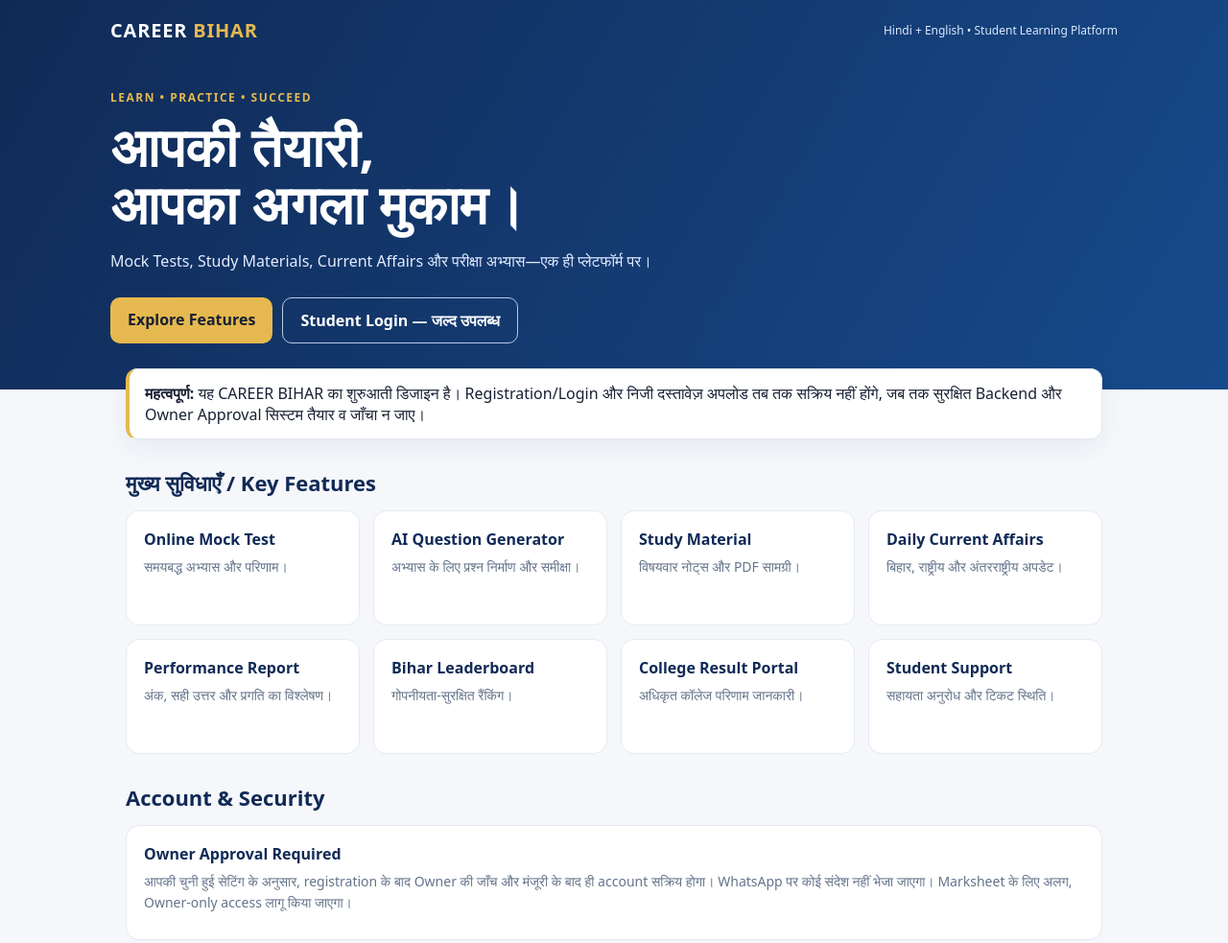
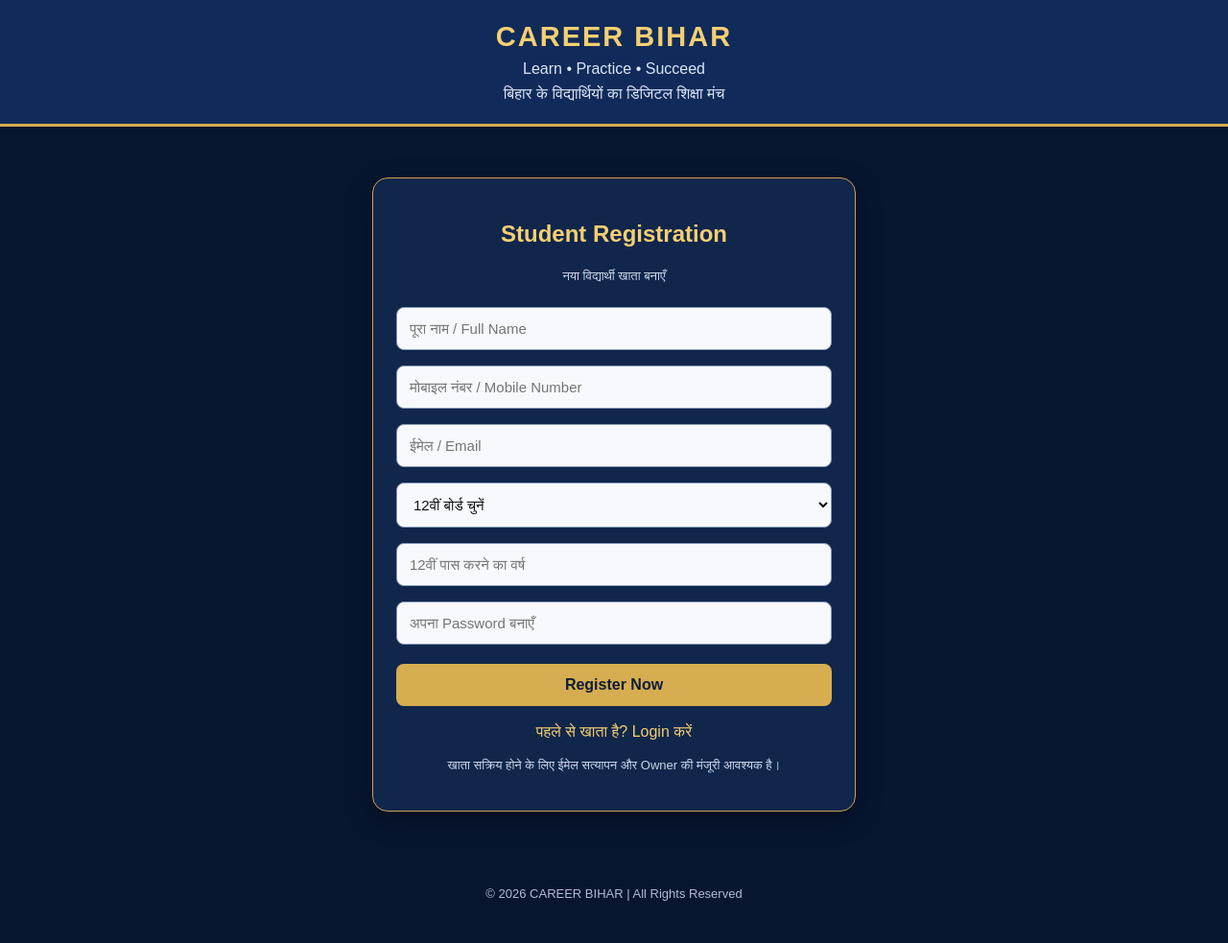
Before and after one commit to sarveshk81330-max/career-bihar, a plain HTML site: page index.html in a window 1280 px wide. Shown: the top 983 px of the page at 96% size. Drawn offline with nearby package versions, Linux system fonts and the light colour scheme.

Commit message:
Update index.html

```diff
--- a/index.html
+++ b/index.html
@@ -1,68 +1,140 @@
-<!doctype html>
+
+<!DOCTYPE html>
 <html lang="hi">
 <head>
-  <meta charset="utf-8">
-  <meta name="viewport" content="width=device-width, initial-scale=1">
-  <meta name="theme-color" content="#102a56">
-  <title>CAREER BIHAR | Learn • Practice • Succeed</title>
+<meta charset="UTF-8">
+<meta name="viewport" content="width=device-width, initial-scale=1.0">
+<title>CAREER BIHAR | Student Portal</title>
+<script src="https://cdn.jsdelivr.net/npm/@supabase/supabase-js@2"></script>
 <style>
-    :root{--navy:#102a56;--blue:#174a8b;--gold:#e5b94f;--ink:#172033;--muted:#64748b;--paper:#f5f7fb}
-    *{box-sizing:border-box} body{margin:0;font-family:system-ui,-apple-system,Segoe UI,Roboto,sans-serif;background:var(--paper);color:var(--ink)}
-    header{background:linear-gradient(120deg,var(--navy),var(--blue));color:white;padding:18px 20px 48px}
-    .nav{max-width:1050px;margin:auto;display:flex;justify-content:space-between;align-items:center;gap:12px}
-    .brand{font-weight:900;letter-spacing:.8px;font-size:20px}.brand span{color:var(--gold)}
-    .tag{font-size:12px;color:#dbeafe}.hero{max-width:1050px;margin:48px auto 0}
-    .eyebrow{color:var(--gold);font-weight:800;letter-spacing:1.5px;font-size:12px}
-    h1{font-size:clamp(32px,7vw,56px);line-height:1.08;margin:12px 0}
-    .hero p{max-width:620px;color:#e4edff;line-height:1.7}
-    .actions{display:flex;flex-wrap:wrap;gap:10px;margin-top:24px}
-    a.btn{display:inline-block;padding:12px 18px;border-radius:10px;text-decoration:none;font-weight:750}
-    .primary{background:var(--gold);color:#172033}.secondary{border:1px solid #b8c9e8;color:white}
-    main{max-width:1050px;margin:-22px auto 50px;padding:0 16px}
-    .notice{background:white;border:1px solid #e5eaf2;border-left:4px solid var(--gold);padding:14px 16px;border-radius:12px;box-shadow:0 8px 24px #102a5610}
-    .section-title{margin:30px 0 14px;font-size:22px;color:var(--navy)}
-    .grid{display:grid;grid-template-columns:repeat(auto-fit,minmax(210px,1fr));gap:14px}
-    .card{background:white;border:1px solid #e5eaf2;border-radius:14px;padding:18px;min-height:120px}
-    .card b{display:block;color:var(--navy);margin-bottom:7px}.card p{margin:0;color:var(--muted);font-size:14px;line-height:1.55}
-    footer{text-align:center;padding:26px 16px;color:var(--muted);font-size:13px}
-    @media(max-width:520px){header{padding-bottom:42px}.hero{margin-top:38px}.nav{align-items:flex-start;flex-direction:column}}
+*{box-sizing:border-box}
+body{margin:0;font-family:Arial,sans-serif;background:#07152f;color:white}
+header{padding:22px;text-align:center;background:#102b59;border-bottom:3px solid #d6ad50}
+.logo{font-size:29px;font-weight:bold;color:#f5cf72;letter-spacing:2px}
+header p{margin:8px 0 0;color:#dce6f8}
+main{max-width:540px;margin:35px auto;padding:18px}
+.card{background:#10264b;border:1px solid #c9a34e;border-radius:16px;padding:24px;box-shadow:0 8px 28px #0005}
+h2{text-align:center;color:#f5cf72}
+input,select{width:100%;padding:13px;margin:8px 0;border-radius:8px;border:1px solid #8295b5;background:#f7f9ff;color:#111;font-size:15px}
+button{width:100%;padding:13px;margin-top:12px;border:0;border-radius:8px;background:#d6ad50;color:#101c35;font-size:16px;font-weight:bold;cursor:pointer}
+.switch{text-align:center;margin-top:18px;color:#f5cf72;cursor:pointer}
+.hidden{display:none}
+.note{text-align:center;color:#cbd8ed;font-size:13px;line-height:1.6}
+#message{margin-top:15px;text-align:center;line-height:1.5}
+footer{text-align:center;padding:25px;color:#aebdd4;font-size:13px}
 </style>
 </head>
 <body>
+
 <header>
-    <div class="nav">
-      <div class="brand">CAREER <span>BIHAR</span></div>
-      <div class="tag">Hindi + English • Student Learning Platform</div>
-    </div>
-    <section class="hero">
-      <div class="eyebrow">LEARN • PRACTICE • SUCCEED</div>
-      <h1>आपकी तैयारी,<br>आपका अगला मुकाम।</h1>
-      <p>Mock Tests, Study Materials, Current Affairs और परीक्षा अभ्यास—एक ही प्लेटफॉर्म पर।</p>
-      <div class="actions">
-        <a class="btn primary" href="#features">Explore Features</a>
-        <a class="btn secondary" href="#account">Student Login — जल्द उपलब्ध</a>
-      </div>
+<div class="logo">CAREER BIHAR</div>
+<p>Learn • Practice • Succeed</p>
+<p>बिहार के विद्यार्थियों का डिजिटल शिक्षा मंच</p>
+</header>
+
+<main>
+<div class="card">
+<section id="register">
+<h2>Student Registration</h2>
+<p class="note">नया विद्यार्थी खाता बनाएँ</p>
+<form id="registerForm">
+<input id="name" placeholder="पूरा नाम / Full Name" required>
+<input id="mobile" type="tel" placeholder="मोबाइल नंबर / Mobile Number" required>
+<input id="email" type="email" placeholder="ईमेल / Email" required>
+<select id="board" required>
+<option value="">12वीं बोर्ड चुनें</option>
+<option>Bihar Board</option>
+<option>CBSE</option>
+<option>ICSE</option>
+<option>Other</option>
+</select>
+<input id="year" type="number" placeholder="12वीं पास करने का वर्ष" min="2000" max="2100" required>
+<input id="password" type="password" placeholder="अपना Password बनाएँ" minlength="8" required>
+<button type="submit">Register Now</button>
+</form>
+<p class="switch" onclick="showLogin()">पहले से खाता है? Login करें</p>
 </section>
-  </header>
-  <main>
-    <div class="notice"><b>महत्वपूर्ण:</b> यह CAREER BIHAR का शुरुआती डिजाइन है। Registration/Login और निजी दस्तावेज़ अपलोड तब तक सक्रिय नहीं होंगे, जब तक सुरक्षित Backend और Owner Approval सिस्टम तैयार व जाँचा न जाए।</div>
-    <h2 class="section-title" id="features">मुख्य सुविधाएँ / Key Features</h2>
-    <div class="grid">
-      <article class="card"><b>Online Mock Test</b><p>समयबद्ध अभ्यास और परिणाम।</p></article>
-      <article class="card"><b>AI Question Generator</b><p>अभ्यास के लिए प्रश्न निर्माण और समीक्षा।</p></article>
-      <article class="card"><b>Study Material</b><p>विषयवार नोट्स और PDF सामग्री।</p></article>
-      <article class="card"><b>Daily Current Affairs</b><p>बिहार, राष्ट्रीय और अंतरराष्ट्रीय अपडेट।</p></article>
-      <article class="card"><b>Performance Report</b><p>अंक, सही उत्तर और प्रगति का विश्लेषण।</p></article>
-      <article class="card"><b>Bihar Leaderboard</b><p>गोपनीयता-सुरक्षित रैंकिंग।</p></article>
-      <article class="card"><b>College Result Portal</b><p>अधिकृत कॉलेज परिणाम जानकारी।</p></article>
-      <article class="card"><b>Student Support</b><p>सहायता अनुरोध और टिकट स्थिति।</p></article>
-    </div>
-    <h2 class="section-title" id="account">Account & Security</h2>
-    <div class="card">
-      <b>Owner Approval Required</b>
-      <p>आपकी चुनी हुई सेटिंग के अनुसार, registration के बाद Owner की जाँच और मंजूरी के बाद ही account सक्रिय होगा। WhatsApp पर कोई संदेश नहीं भेजा जाएगा। Marksheet के लिए अलग, Owner-only access लागू किया जाएगा।</p>
+
+<section id="login" class="hidden">
+<h2>Student Login</h2>
+<form id="loginForm">
+<input id="loginEmail" type="email" placeholder="Email Address" required>
+<input id="loginPassword" type="password" placeholder="Password" required>
+<button type="submit">Login</button>
+</form>
+<p class="switch" onclick="showRegister()">नया खाता बनाएँ</p>
+</section>
+
+<div id="message"></div>
+<p class="note">खाता सक्रिय होने के लिए ईमेल सत्यापन और Owner की मंजूरी आवश्यक है।</p>
 </div>
 </main>
-  <footer>© CAREER BIHAR • Built for students in Bihar</footer>
+
+<footer>© 2026 CAREER BIHAR | All Rights Reserved</footer>
+
+<script>
+const SUPABASE_URL = "https://bqbwtskzrafuawnqfzhc.supabase.co/rest/v1/";
+const SUPABASE_KEY = "sb_publishable_Xn_eXjjNI1JaXReoD8nH_Q_I2lvG4ch";
+
+const db = window.supabase.createClient(SUPABASE_URL, SUPABASE_KEY);
+const msg = document.getElementById("message");
+
+function showLogin(){
+ document.getElementById("register").classList.add("hidden");
+ document.getElementById("login").classList.remove("hidden");
+ msg.textContent="";
+}
+function showRegister(){
+ document.getElementById("login").classList.add("hidden");
+ document.getElementById("register").classList.remove("hidden");
+ msg.textContent="";
+}
+
+document.getElementById("registerForm").addEventListener("submit",async(e)=>{
+ e.preventDefault();
+ msg.textContent="Registration हो रहा है...";
+ const data={
+  full_name:document.getElementById("name").value.trim(),
+  mobile:document.getElementById("mobile").value.trim(),
+  board:document.getElementById("board").value,
+  passing_year:document.getElementById("year").value
+ };
+ const {error}=await db.auth.signUp({
+  email:document.getElementById("email").value.trim(),
+  password:document.getElementById("password").value,
+  options:{data}
+ });
+ if(error){msg.textContent="Error: "+error.message;return;}
+ msg.textContent="Registration अनुरोध सफल! अपने Email को Verify करें। इसके बाद Owner की मंजूरी का इंतजार करें।";
+ e.target.reset();
+});
+
+document.getElementById("loginForm").addEventListener("submit",async(e)=>{
+ e.preventDefault();
+ msg.textContent="Login जाँच हो रही है...";
+ const {data,error}=await db.auth.signInWithPassword({
+  email:document.getElementById("loginEmail").value.trim(),
+  password:document.getElementById("loginPassword").value
+ });
+ if(error){msg.textContent="Login Error: "+error.message;return;}
+ const {data:profile,error:profileError}=await db
+  .from("student_profiles")
+  .select("approval_status")
+  .eq("id",data.user.id)
+  .maybeSingle();
+
+ if(profileError || !profile){
+  await db.auth.signOut();
+  msg.textContent="Profile उपलब्ध नहीं है। कृपया सहायता लें।";
+  return;
+ }
+ if(profile.approval_status!=="approved"){
+  await db.auth.signOut();
+  msg.textContent="आपका Account अभी Pending Approval में है। Owner की मंजूरी के बाद Login करें।";
+  return;
+ }
+ msg.textContent="आपका Login सफल हुआ। Student Dashboard अभी निर्माणाधीन है।";
+});
+</script>
 </body>
 </html>
```
Lines whose indentation alone changed are shown as unchanged.
